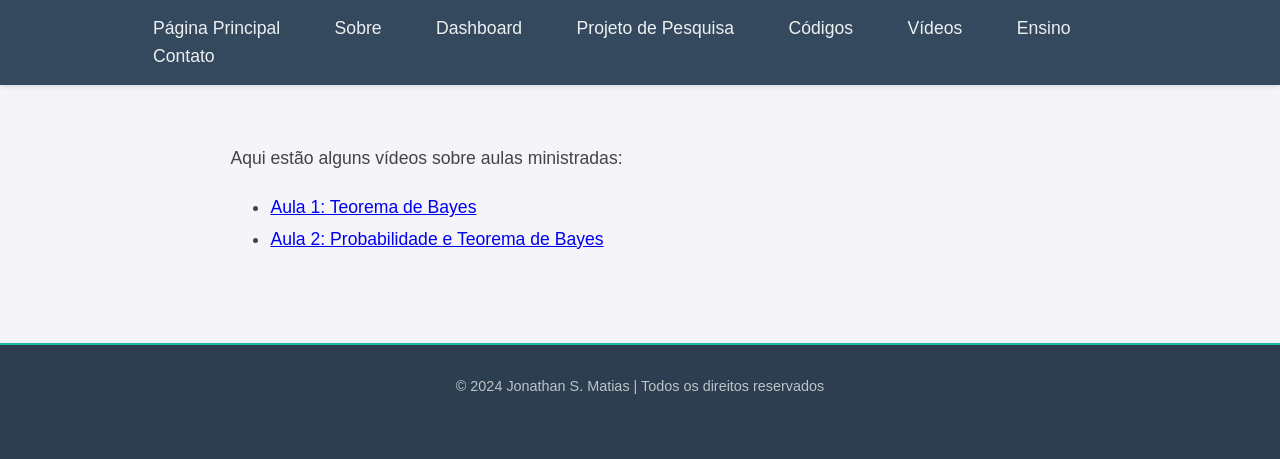
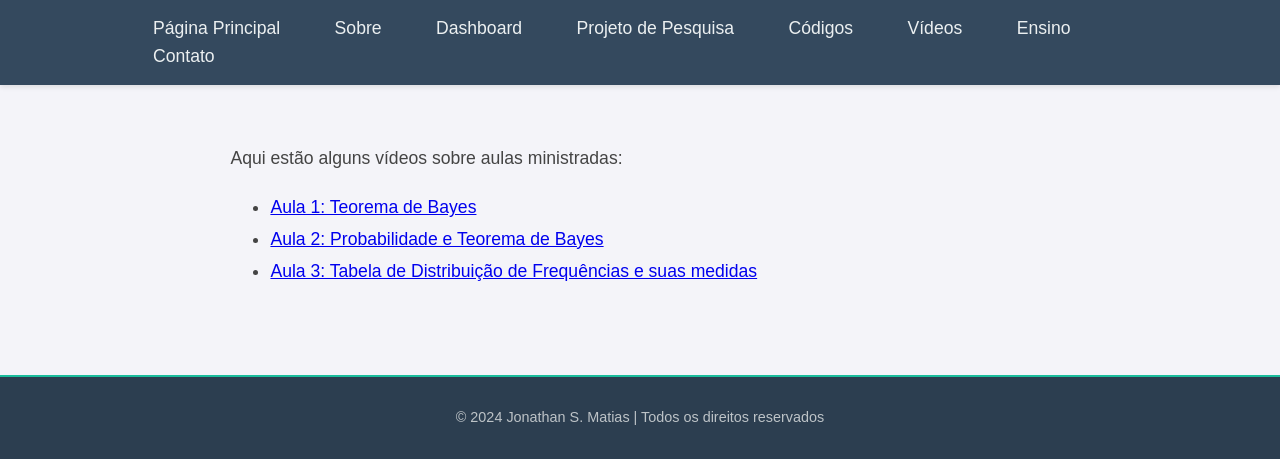
Before and after one commit to jonathanestatistica/webpage, a Flask app: page /videos in a window 1280 px wide. Shown: the part 431-890 px from the top of the page. Before the commit the page ends 825 px from the top, so only its background shows below. Run offline with Flask 3, Linux system fonts and the light colour scheme.

Commit message:
Add files via upload

```diff
--- a/templates/videos.html
+++ b/templates/videos.html
@@ -8,6 +8,7 @@
     <ul>
         <li><a href="https://www.youtube.com/watch?v=PzUG0S0vcNs" target="_blank">Aula 1: Teorema de Bayes</a></li>
         <li><a href="https://www.youtube.com/watch?v=bLutJ9Q8rN4" target="_blank">Aula 2: Probabilidade e Teorema de Bayes</a></li>
+        <li><a href="https://www.youtube.com/watch?v=bLutJ9Q8rN4" target="_blank">Aula 3: Tabela de Distribuição de Frequências e suas medidas</a></li>
     </ul>
 </div>
 {% endblock %}
```
